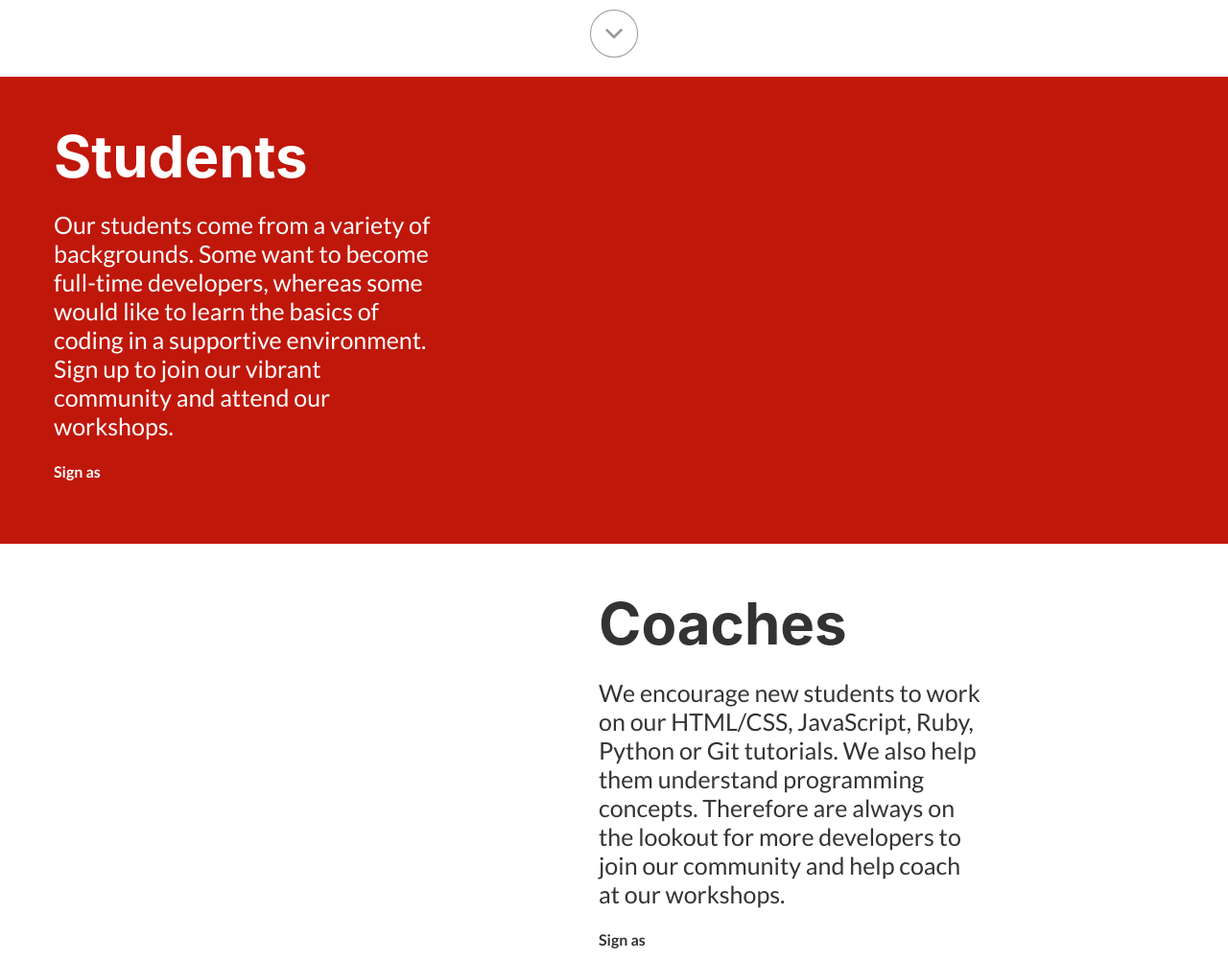
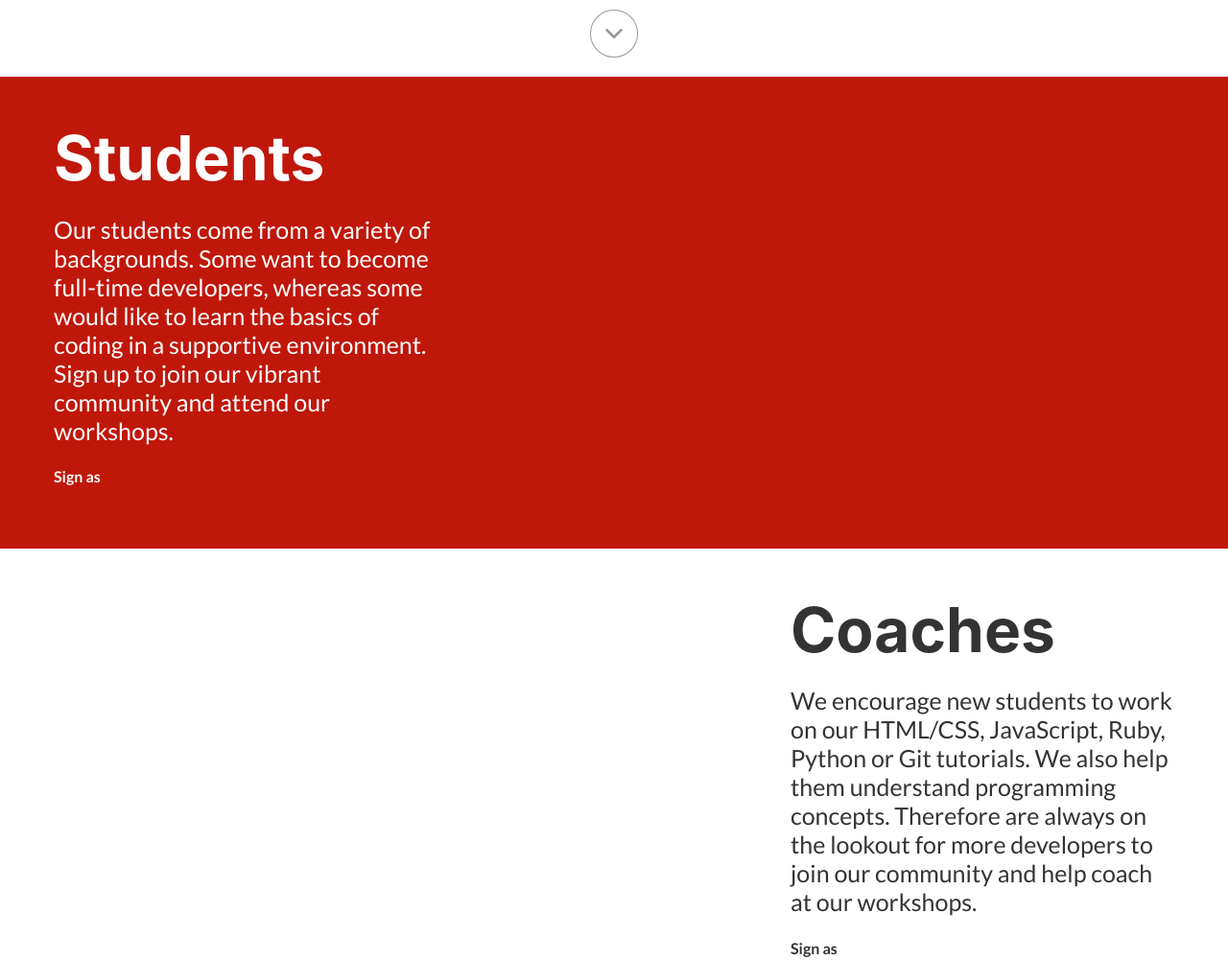
Before and after one commit to mhmdAljefri/yemen-coders.org, a Gatsby site: page / in a window 1280 px wide. Shown: the part 720-1721 px from the top of the page at 96% size. Built offline with nearby package versions, Linux system fonts and the light colour scheme; Gatsby itself is replaced by a stand-in of ours.

Commit message:
cover screen design enhancement

```diff
--- a/src/pages/index.js
+++ b/src/pages/index.js
@@ -36,9 +36,9 @@ const Section = ({ hint, title, paragraph, style, reverse }) => (
   <section style={{ paddingTop: 50, paddingBottom: 50, ...style }}>
     <Wrapper>
       <StyledSection reverse={reverse}>
-        <div style={{ width: 600 }}>
+        <div style={{ maxWidth: 600 }}>
           <small>{hint}</small>
-          <h2 style={{ fontSize: 60 }}>{title}</h2>
+          <h2 style={{ fontSize: '4rem' }}>{title}</h2>
           <p style={{ fontSize: 25, maxWidth: 400 }}>{paragraph}</p>
           <strong>Sign as</strong>
         </div>
```
